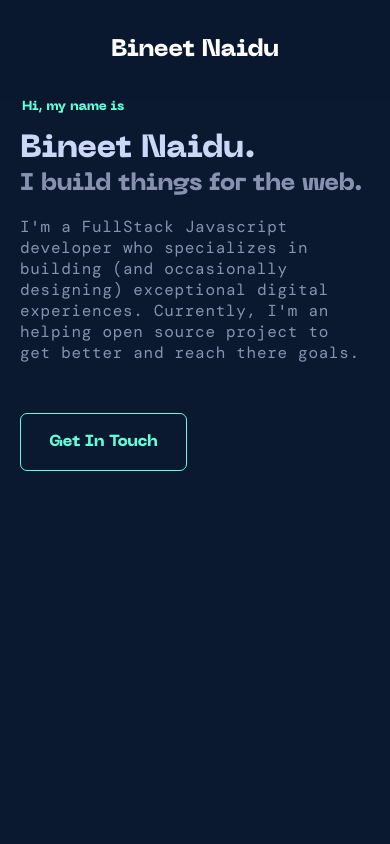
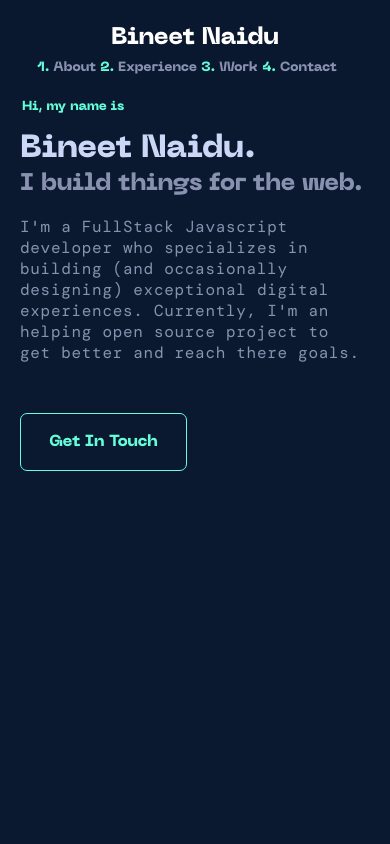
Before and after one commit to bineetNaidu/bineetnaidu.github.io, a React (Create React App) app: page / in a window 390 px wide. Shown: the top 844 px of the page. Built offline with nearby package versions, Linux system fonts and the light colour scheme; no server answers; the database is empty.

Commit message:
🍝 fix styles

```diff
--- a/src/styles/Navbar.scss
+++ b/src/styles/Navbar.scss
@@ -32,7 +32,10 @@
     }
 
     @media (max-width: 450px) {
-      display: none;
+      padding: 0px;
+      font-size: smaller;
+      flex-wrap: wrap;
+      justify-content: center;
     }
 
     ::marker {
@@ -41,7 +44,9 @@
 
     li {
       margin: 0 18px;
-
+      @media (max-width: 450px) {
+        margin: 0 11px;
+      }
       &:hover {
         a {
           color: $color-primary;
--- a/src/styles/Works.scss
+++ b/src/styles/Works.scss
@@ -3,6 +3,7 @@
 
 .works {
   @include base_section;
+  overflow-x: hidden;
 
   &__header {
     @include base_section_header;
```
